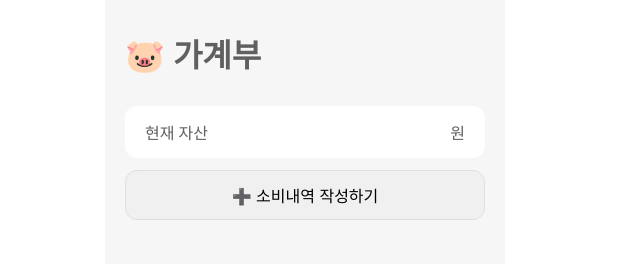
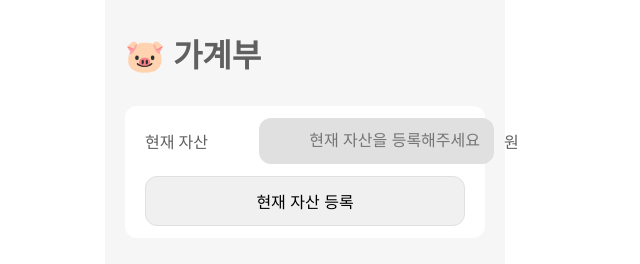
Before and after one commit to murramge/budget-clone, a website built with Vite: page index.html in a window 1280 px wide. Shown: the whole page, without its empty margins (335-975 px from the left). Built offline with nearby package versions, Linux system fonts and the light colour scheme; files whose address does not match are found by name.

Commit message:
to-show-to-hidden-으로 ui 구현(강의)

```diff
--- a/db.json
+++ b/db.json
@@ -1,5 +1,5 @@
 {
   "current-asset": {
-    "price": 1000
+    "price": 0
   }
 }
--- a/index.html
+++ b/index.html
@@ -16,7 +16,7 @@
         <div class="current-asset-row c-container-price">
           <label class="current-asset-label">현재 자산</label>
           <div class="current-asset-value-wrapper">
-            <p class="v-show current-asset-value">-</p>
+            <p class="v-show current-asset-value"></p>
             <span class="v-none current-asset-loader">
               <i class="fa-solid fa-circle-notch fa-spin"></i>
             </span>
--- a/js/current-asset.js
+++ b/js/current-asset.js
@@ -1,17 +1,26 @@
 import { getCurrentAsset } from "../api/get-current-asset.js";
+import { toShow, toHidden } from "./util.js";
+const $currentAssetValue = document.querySelector(".current-asset-value");
+const $currentAssetLoader = document.querySelector(".current-asset-loader");
+const $currentAssetInput = document.querySelector(".current-asset-input");
+const $currentAssetButton = document.querySelector(".current-asset-button");
+const $addItemButton = document.querySelector(".add-item-button");
+//데이터 조회 / 업데이트.
 
-const $currentAssetValue = document.querySelector(".current-asset-value");
-
-//데이터 조회 / 업데이트.
-let loading = false;
 export const handleCurrentAsset = async () => {
-  loading = true;
+  toShow($currentAssetLoader);
   try {
     const { price } = await getCurrentAsset();
-    console.dir($currentAssetValue);
-    $currentAssetValue.textContent = price;
+    if (price > 0) {
+      $currentAssetValue.textContent = price;
+      toShow($addItemButton);
+    } else {
+      toShow($currentAssetButton);
+      toShow($currentAssetInput);
+      toHidden($addItemButton);
+    }
   } catch (err) {
     console.error("현재 자산을 조회하는데 실패했습니다.");
   }
-  loading = false;
+  toHidden($currentAssetLoader);
 };
--- a/js/index.js
+++ b/js/index.js
@@ -3,6 +3,7 @@ import { initCurrentMoney } from "../components/currentmoney.js";
 import { initConsumer } from "../components/consumer.js";
 import { initHistory } from "../components/history.js";
 import { handleCurrentAsset } from "./current-asset.js";
+import "@fortawesome/fontawesome-free/js/all.js";
 import "../style/index.scss";
 
 const initApp = () => {
--- /dev/null
+++ b/js/util.js
@@ -0,0 +1,25 @@
+/**
+ *
+ * @param Element node
+ */
+
+export const toShow = (node) => {
+  if (node.className.includes("v-none")) {
+    node.className = node.className.replace("v-none", "v-show");
+  } else {
+    node.classList.add("v-show");
+  }
+};
+
+/**
+ *
+ * @param Element node
+ */
+
+export const toHidden = (node) => {
+  if (node.className.includes("v-show")) {
+    node.className = node.className.replace("v-show", "v-none");
+  } else {
+    node.classList.add("v-none");
+  }
+};
--- a/style/_current-asset.scss
+++ b/style/_current-asset.scss
@@ -42,7 +42,6 @@
   font-size: 16px;
   background-color: #e0e0e0;
   border-radius: 12px;
-  width: 100%;
   border: none;
   text-align: right;
 }
```
